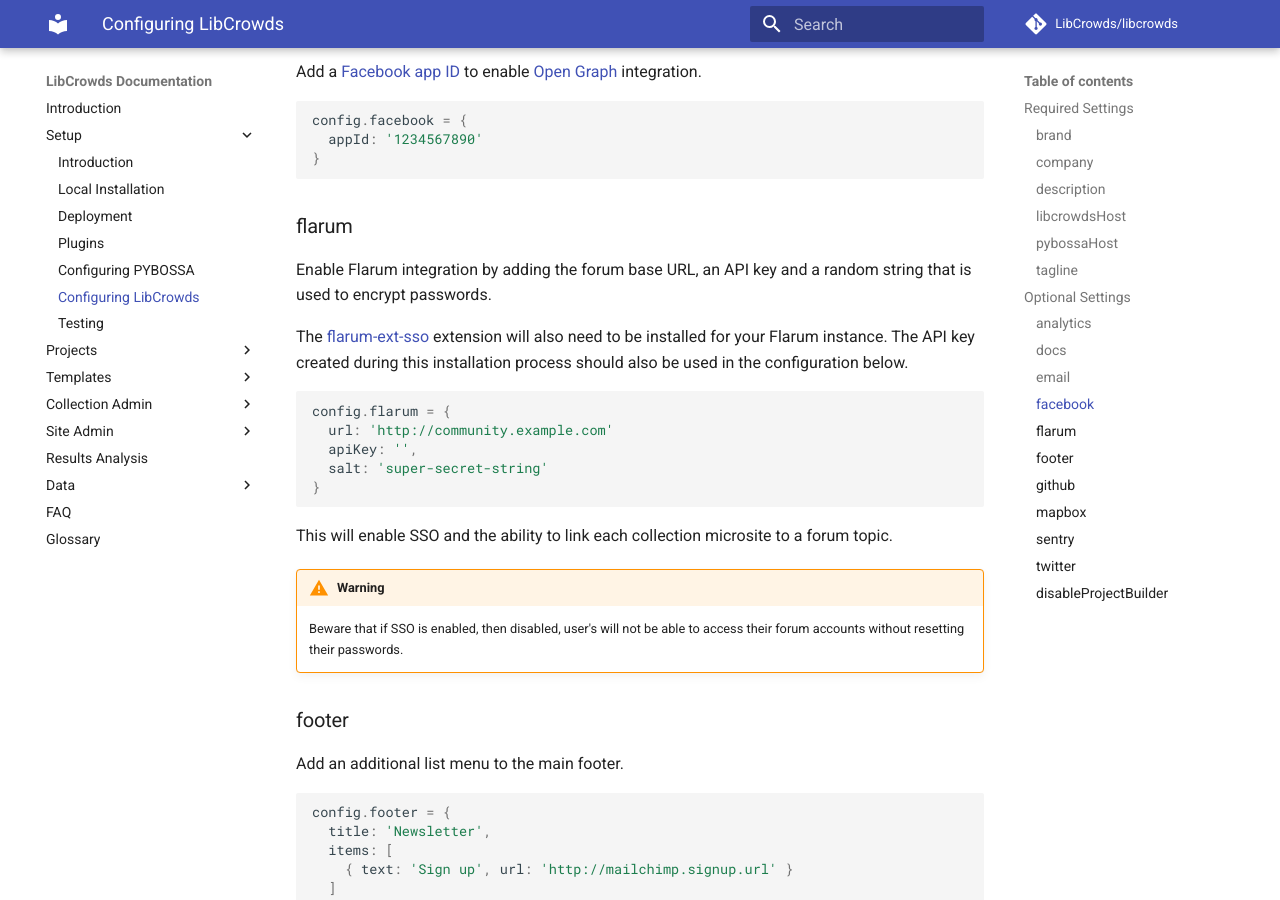
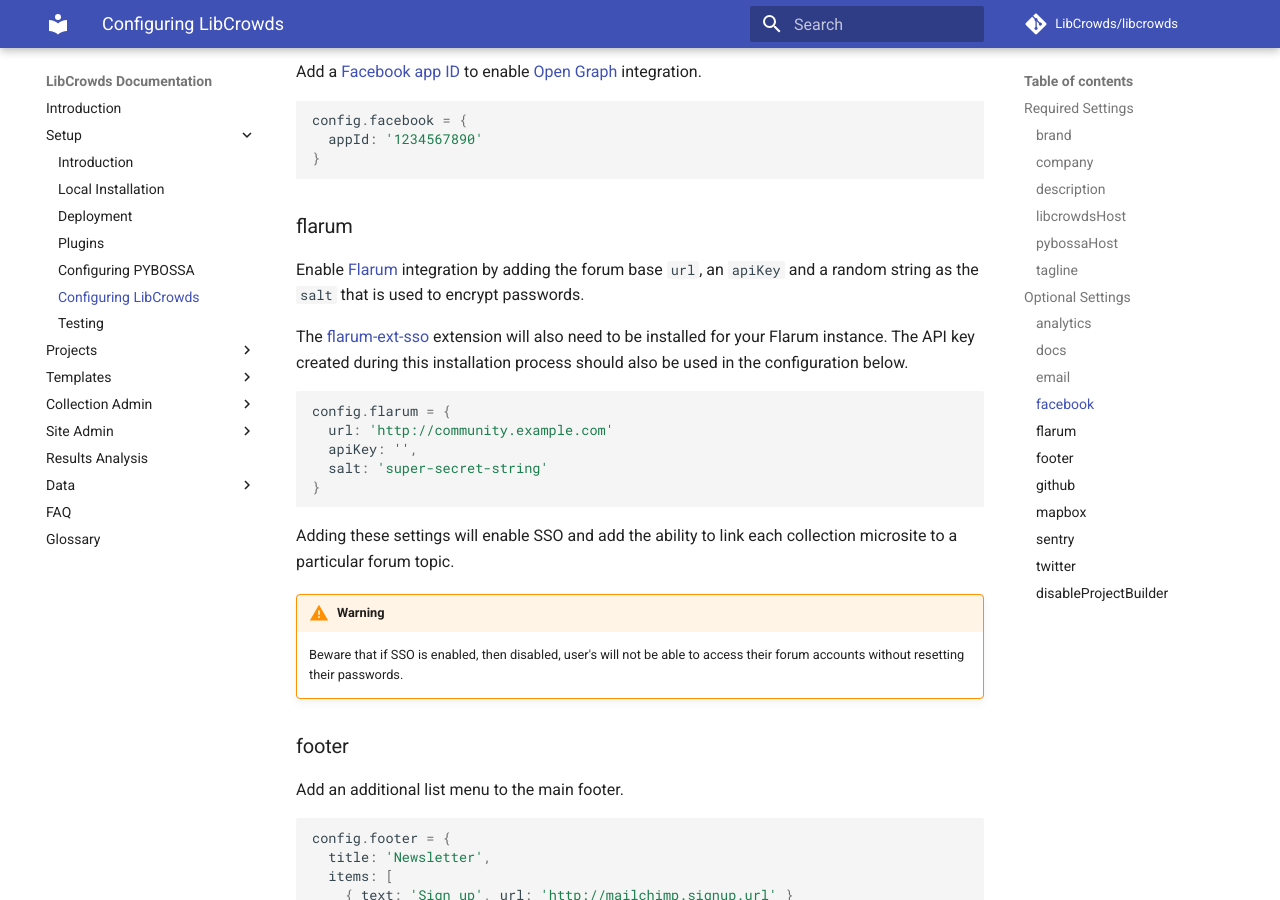
Before and after one commit to LibCrowds/docs, an MkDocs documentation site: the page built from docs/setup/configuring-libcrowds.md, in a window 1280 px wide and 900 px high, scrolled down 2658 px. Built offline with MkDocs 1.6.1 and Material for MkDocs 9.7.7, drawn with Linux system fonts in a browser that asks for light colours; comment, search, counter and statistics services are not loaded; old or Windows-style settings are respelled for this version of MkDocs.

Commit message:
Update flarum config

````diff
--- a/docs/setup/configuring-libcrowds.md
+++ b/docs/setup/configuring-libcrowds.md
@@ -131,8 +131,9 @@
 
 ### flarum
 
-Enable Flarum integration by adding the forum base URL, an API key and
-a random string that is used to encrypt passwords.
+Enable [Flarum](http://flarum.org/) integration by adding the forum base `url`,
+an `apiKey` and a random string as the `salt` that is used to encrypt
+passwords.
 
 The [flarum-ext-sso](https://github.com/fabwu/flarum-ext-sso) extension will
 also need to be installed for your Flarum instance. The API key created
@@ -147,8 +148,8 @@
 }
 ```
 
-This will enable SSO and the ability to link each collection microsite to a
-forum topic.
+Adding these settings will enable SSO and add the ability to link each
+collection microsite to a particular forum topic.
 
 !!! warning
 
````
